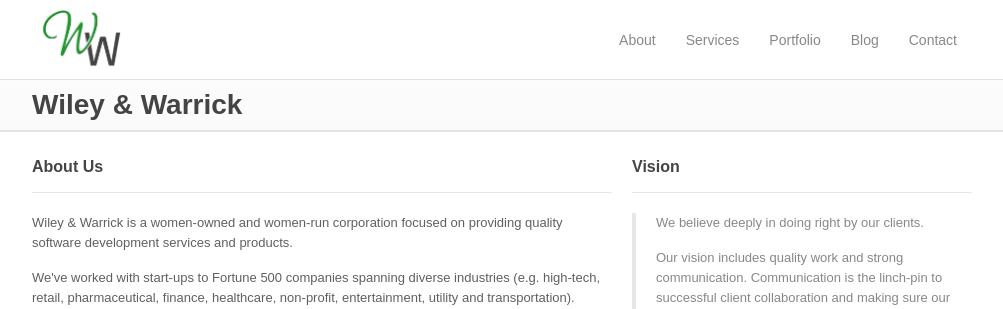
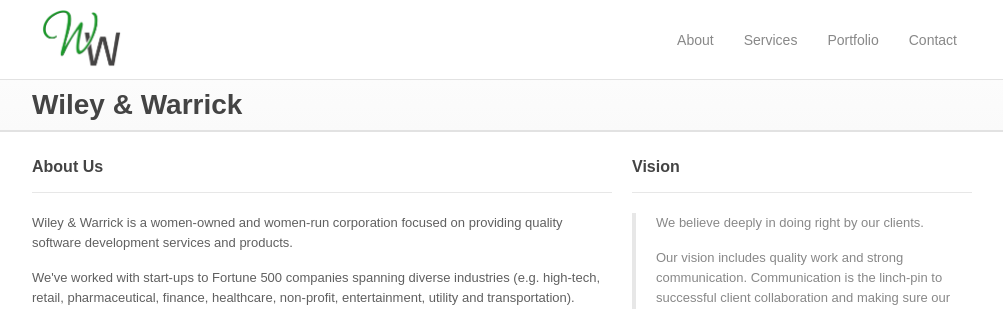
Before and after one commit to nyghtowl/Wiley, a Flask app: page /about in a window 1280 px wide. Shown: the top 309 px of the page, without its empty margins (138-1141 px from the left). Run offline with Flask 2, Linux system fonts and the light colour scheme; some libraries are stand-ins or nearby versions.

Commit message:
Removed blog.

```diff
--- a/app/templates/layout.html
+++ b/app/templates/layout.html
@@ -87,7 +87,6 @@
 							<li><a href="http://github.com/nyghtowl" target="_blank">Github</a></li>
 						</ul>
 					</li>
-					<li><a href="http://nyghtowl.io" target="_blank">Blog</a></li>
 					<li><a href="{{ url_for('contact') }}">Contact</a></li>
 				</ul>
 			</div>
```
